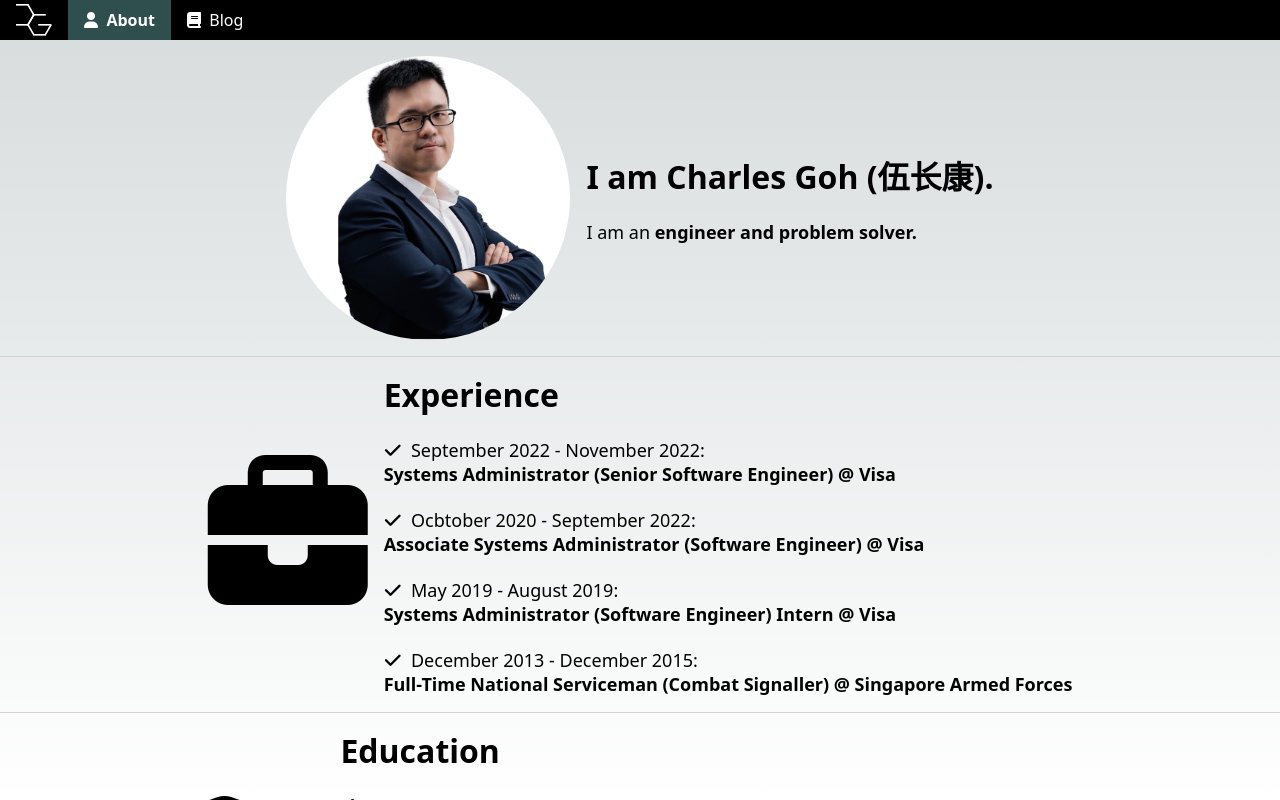
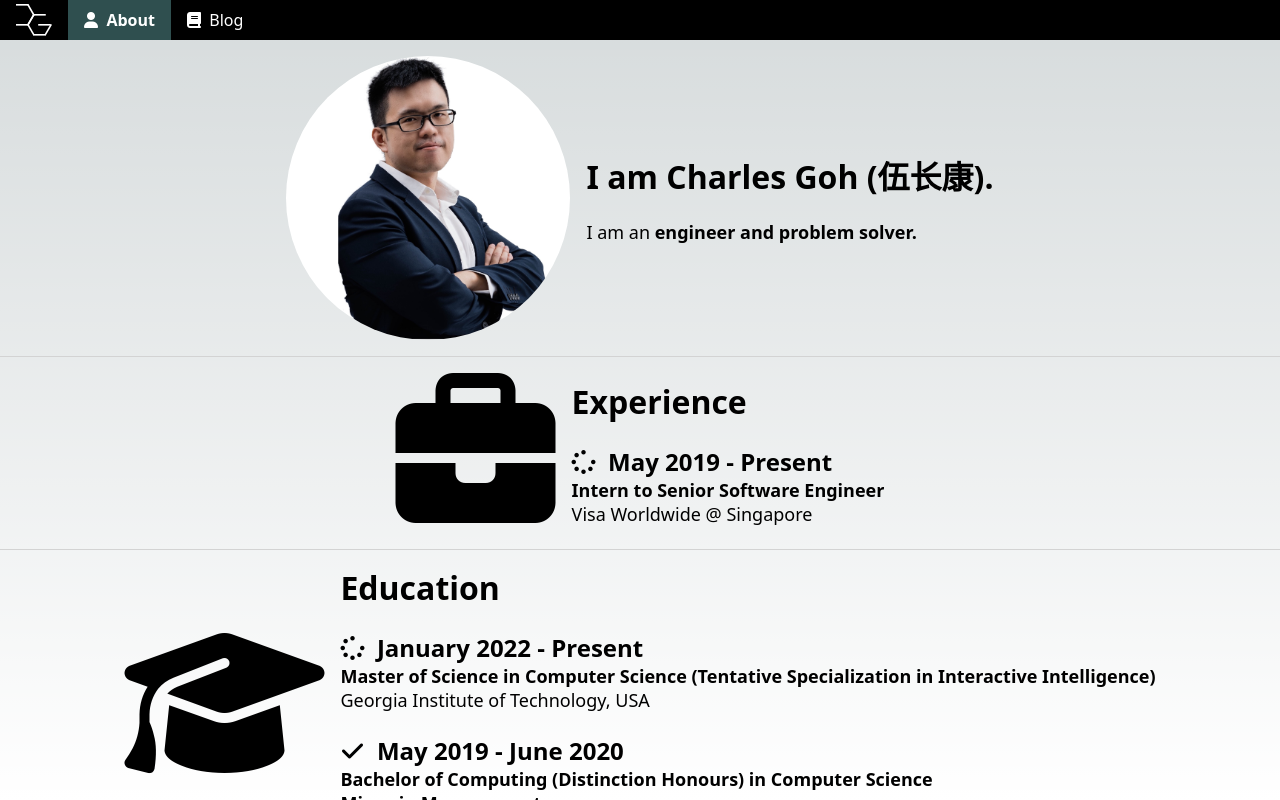
Before and after one commit to charlesgohck/portfolioblogv2, a Next.js app: page / in a window 1280 px wide. Built offline with nearby package versions, Linux system fonts and the light colour scheme.

Commit message:
[PORTFOLIO] Readded intern to senior software engineer portfolio element

```diff
--- a/pages/index.tsx
+++ b/pages/index.tsx
@@ -36,25 +36,9 @@ export default function Home() {
                             <div>
                                 <h1>Experience</h1>
                                 <br />
-                                <div className='timelineelement'>
-                                    <p className='timelineelementtextheading'><i className="fa-solid fa-check" />&nbsp;&nbsp;September 2022 - November 2022:&nbsp;</p>
-                                    <p className='timelineelementtextcontent'><strong>Systems Administrator (Senior Software Engineer) @ Visa</strong></p>
-                                </div>
-                                <br />
-                                <div className='timelineelement'>
-                                    <p className='timelineelementtextheading'><i className="fa-solid fa-check" />&nbsp;&nbsp;Ocbtober 2020 - September 2022:&nbsp;</p>
-                                    <p className='timelineelementtextcontent'><strong>Associate Systems Administrator (Software Engineer) @ Visa</strong></p>
-                                </div>
-                                <br />
-                                <div className='timelineelement'>
-                                    <p className='timelineelementtextheading'><i className="fa-solid fa-check" />&nbsp;&nbsp;May 2019 - August 2019:&nbsp;</p>
-                                    <p className='timelineelementtextcontent'><strong>Systems Administrator (Software Engineer) Intern @ Visa</strong></p>
-                                </div>
-                                <br />
-                                <div className='timelineelement'>
-                                    <p className='timelineelementtextheading'><i className="fa-solid fa-check" />&nbsp;&nbsp;December 2013 - December 2015:&nbsp;</p>
-                                    <p className='timelineelementtextcontent'><strong>Full-Time National Serviceman (Combat Signaller) @ Singapore Armed Forces</strong></p>
-                                </div>
+                                <h2><i className="fa-solid fa-spinner" />&nbsp;&nbsp;May 2019 - Present</h2>
+                                <p><strong>Intern to Senior Software Engineer</strong></p>
+                                <p>Visa Worldwide @ Singapore</p>
                             </div>
                         </div>
                     </section>
```
